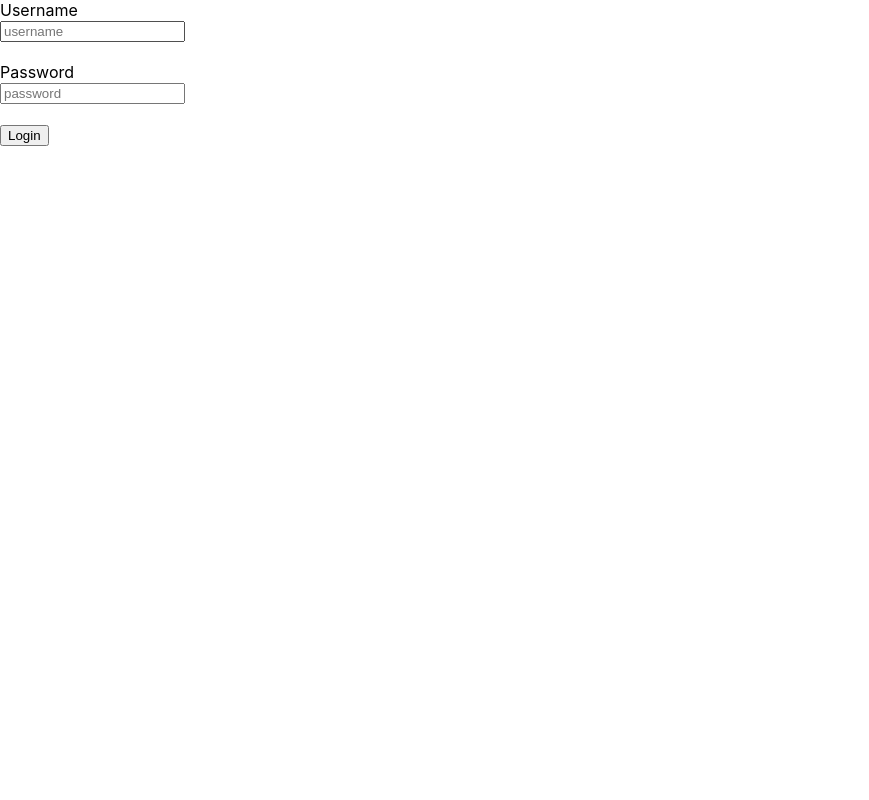
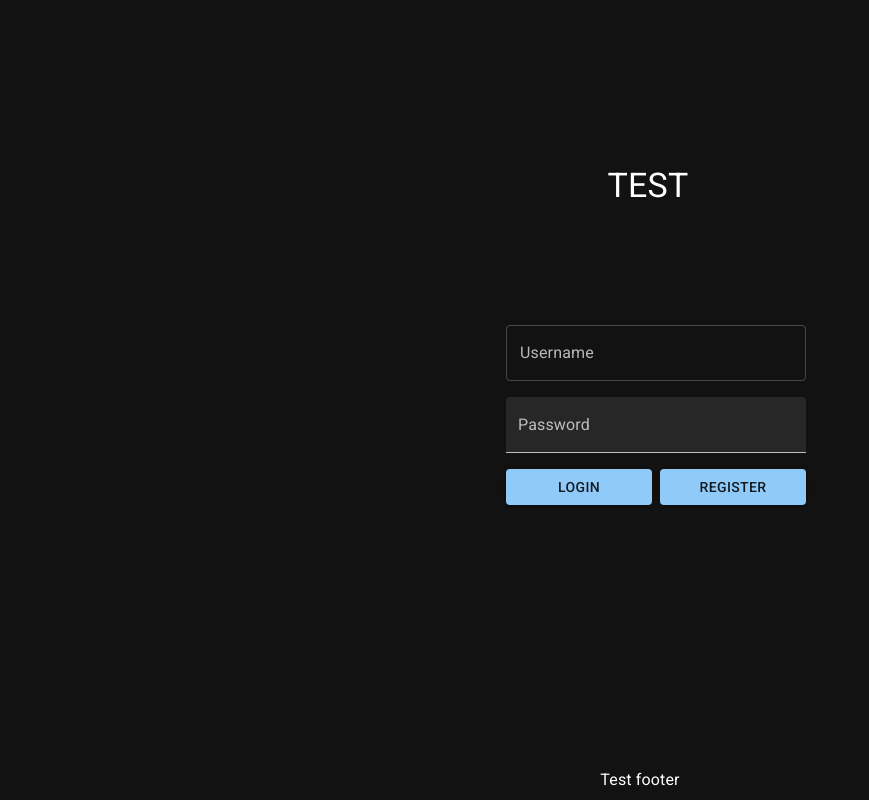
Before and after one commit to dkage/kindle_manga_client, a React (Create React App) app: page /login in a window 1280 px wide. Shown: the whole page, without its empty margins (0-869 px from the left). Built offline with nearby package versions, Linux system fonts and the light colour scheme.

Commit message:
Add layout for login page using React MUI package

```diff
--- a/package.json
+++ b/package.json
@@ -5,6 +5,7 @@
   "dependencies": {
     "@emotion/react": "^11.10.0",
     "@emotion/styled": "^11.10.0",
+    "@fontsource/roboto": "^4.5.8",
     "@mui/material": "^5.10.2",
     "@testing-library/jest-dom": "^5.16.5",
     "@testing-library/react": "^13.3.0",
--- a/public/index.html
+++ b/public/index.html
@@ -3,12 +3,15 @@
 <head>
     <meta charset="utf-8" />
     <link rel="icon" href="%PUBLIC_URL%/favicon.ico" />
-    <meta name="viewport" content="width=device-width, initial-scale=1" />
+    <!--    <meta name="viewport" content="width=device-width, initial-scale=1" />-->
     <meta name="theme-color" content="#000000" />
-    <meta
-            name="description"
-            content="Web site created using create-react-app"
-    />
+    <meta name="description" content="Web site created using create-react-app"/>
+
+    <!--  Material UI - MUI  -->
+    <meta name="viewport" content="initial-scale=1, width=device-width" />
+    <link rel="stylesheet" href="https://fonts.googleapis.com/css?family=Roboto:300,400,500,700&display=swap"/>
+    <link rel="stylesheet" href="https://fonts.googleapis.com/icon?family=Material+Icons"/>
+
     <link rel="apple-touch-icon" href="%PUBLIC_URL%/logo192.png" />
     <!--
       manifest.json provides metadata used when your web app is installed on a
--- a/src/API/api-service.js
+++ b/src/API/api-service.js
@@ -16,7 +16,7 @@ export class API {
 
     static getSeries(token) {
         return fetch('http://127.0.0.1:8080/api/v1/auth/', {
-            method: 'POST',
+            method: 'GET',
             headers: {
                 'Content-Type': 'application/json',
                 'Authorization': `Token ${token}`
--- a/src/App.js
+++ b/src/App.js
@@ -2,6 +2,20 @@ import React, {useEffect} from "react";
 import {useCookies} from "react-cookie";
 import logo from './logo.svg';
 import './App.css';
+import Footer from "./components/footer";
+import { ThemeProvider, createTheme } from '@mui/material/styles';
+import CssBaseline from '@mui/material/CssBaseline';
+import Container from '@mui/material/Container';
+import Typography from '@mui/material/Typography';
+import Box from '@mui/material/Box';
+
+
+
+const darkTheme = createTheme({
+    palette: {
+        mode: 'dark',
+    },
+});
 
 
 function App() {
@@ -15,6 +29,8 @@ function App() {
 
 
     return (
+        <ThemeProvider theme={darkTheme}>
+            <CssBaseline />
             <div className="App">
                 <header className="App-header">
                     <img src={logo} className="App-logo" alt="logo" />
@@ -30,7 +46,9 @@ function App() {
                         Learn React
                     </a>
                 </header>
+                <Footer/>
             </div>
+        </ThemeProvider>
     );
 }
 
--- a/src/components/auth/auth.js
+++ b/src/components/auth/auth.js
@@ -1,7 +1,23 @@
 import React, {useEffect, useState} from "react";
 import { API } from '../../API/api-service'
 import {useCookies} from "react-cookie";
+import Footer from "../footer";
+import {createTheme, ThemeProvider} from "@mui/material/styles";
+import CssBaseline from "@mui/material/CssBaseline";
+import Button from '@mui/material/Button';
+import Box from '@mui/material/Box';
+import TextField from '@mui/material/TextField';
+import Container from '@mui/material/Container';
+import Grid2 from "@mui/material/Unstable_Grid2";
+import Grid from "@mui/material/Grid";
+import Typography from "@mui/material/Typography";
 
+
+const darkTheme = createTheme({
+    palette: {
+        mode: 'dark',
+    },
+});
 
 function Auth() {
 
@@ -12,7 +28,6 @@ function Auth() {
 
     useEffect( () => {
         // TODO add loading spinner gif/svg while this check is running on page load, to hide login form for 2seconds
-        console.log(cookies);
         if(cookies["auth-token"]) window.location.href = '/';
     }, [cookies]);
 
@@ -25,27 +40,88 @@ function Auth() {
 
     return (
 
-        <div>
-            <label htmlFor="username">Username</label>
+        <React.Fragment>
+            <ThemeProvider theme={darkTheme}>
+                <CssBaseline />
 
-            <br/>
+                <Grid
+                    container
+                    direction="column"
+                    justifyContent="center"
+                    alignItems="center"
+                    style={{ minHeight: '95vh', }}
+                >
+                    <Grid item container direction="column" style={{maxWidth: '300px'}}>
 
-            <input id="username" type="text" placeholder="username" value={username}
-                   onChange={ evt => setUsername(evt.target.value) }/>
+                        <Grid item>
+                            <Typography align="center" variant="h4" component="h1" gutterBottom>
+                                TEST
+                            </Typography>
+                        </Grid>
 
-            <br/><br/>
+                        <Grid
+                            item
+                            container
+                            direction="column"
+                            spacing={2}
+                            style={{margin: '90px 0'}}
+                        >
 
-            <label htmlFor="password">Password</label>
+                            <Grid item>
+                                <TextField
+                                    style={{width: '100%'}}
+                                    id="username"
+                                    label="Username"
+                                    value={username}
+                                    onChange={ evt => setUsername(evt.target.value) }
+                                />
+                            </Grid>
 
-            <br/>
+                            <Grid item>
+                                <TextField
+                                    style={{width: '100%'}}
+                                    id="password"
+                                    label="Password"
+                                    type="password"
+                                    variant="filled"
+                                    onChange={ evt => setPassword(evt.target.value) }
+                                />
+                            </Grid>
 
-            <input id="password" type="password" placeholder="password" value={password}
-                   onChange={ evt => setPassword(evt.target.value) }/>
+                            <Grid
+                                item
+                                container
+                                spacing={1}
+                            >
+                                <Grid xs={12} md={6} item>
+                                    <Button style={{width: '100%'}} variant="contained" onClick={loginClicked}>Login</Button>
+                                </Grid>
 
-           <br/><br/>
-           <button onClick={loginClicked}>Login</button>
-        </div>
 
+
+                                <Grid xs={12} md={6} item>
+                                    <Button style={{width: '100%'}} variant="contained" >Register</Button>
+                                </Grid>
+                            </Grid>
+
+                        </Grid>
+
+                    </Grid>
+                </Grid>
+
+
+                <Grid
+                    container
+                    direction="column"
+                    justifyContent="center"
+                    alignItems="center"
+                    style={{ minHeight: '5vh' }}
+                >
+                    <Footer/>
+                </Grid>
+
+            </ThemeProvider>
+        </React.Fragment>
     )
 }
 
--- /dev/null
+++ b/src/components/footer.js
@@ -0,0 +1,12 @@
+import React from "react";
+
+
+function Footer() {
+    return (
+        <React.Fragment>
+            <div>Test footer</div>
+        </React.Fragment>
+    )
+}
+
+export default Footer;
```
Also changed, not shown: 1 other file (tests, documents, lock files or other folders). Lines whose indentation alone changed are shown as unchanged.
